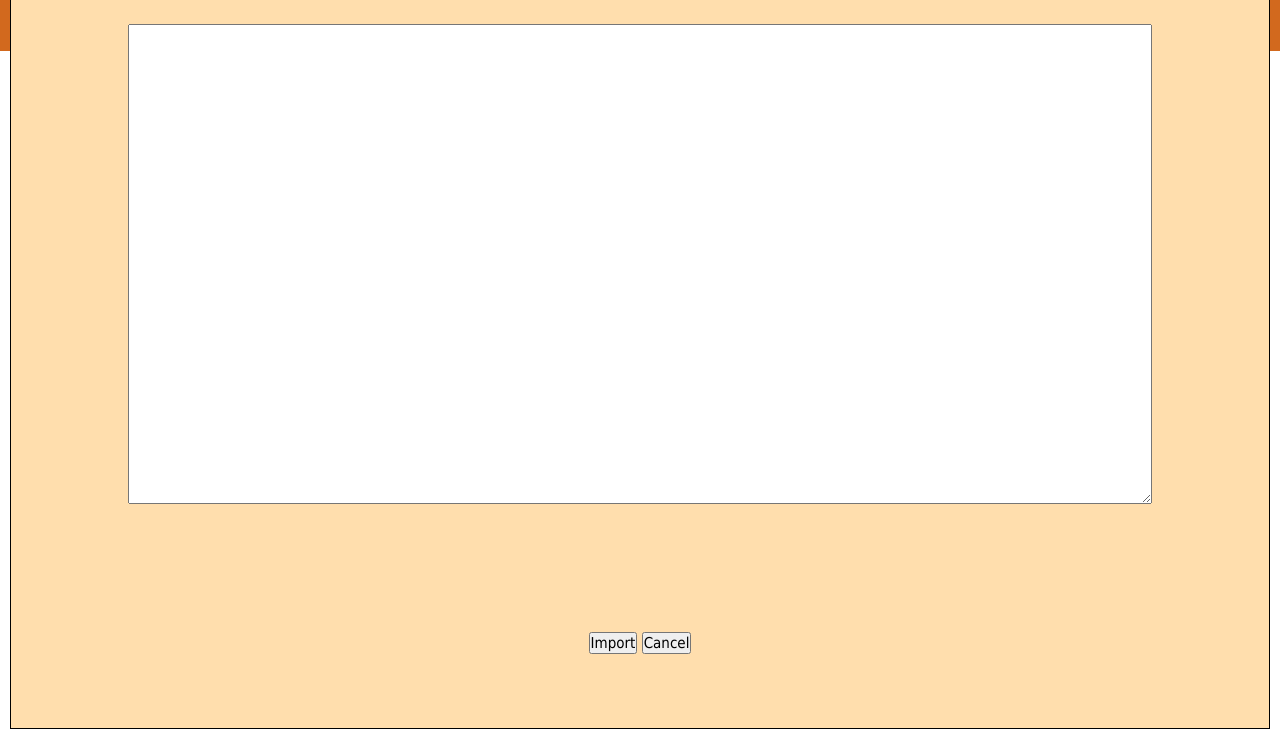
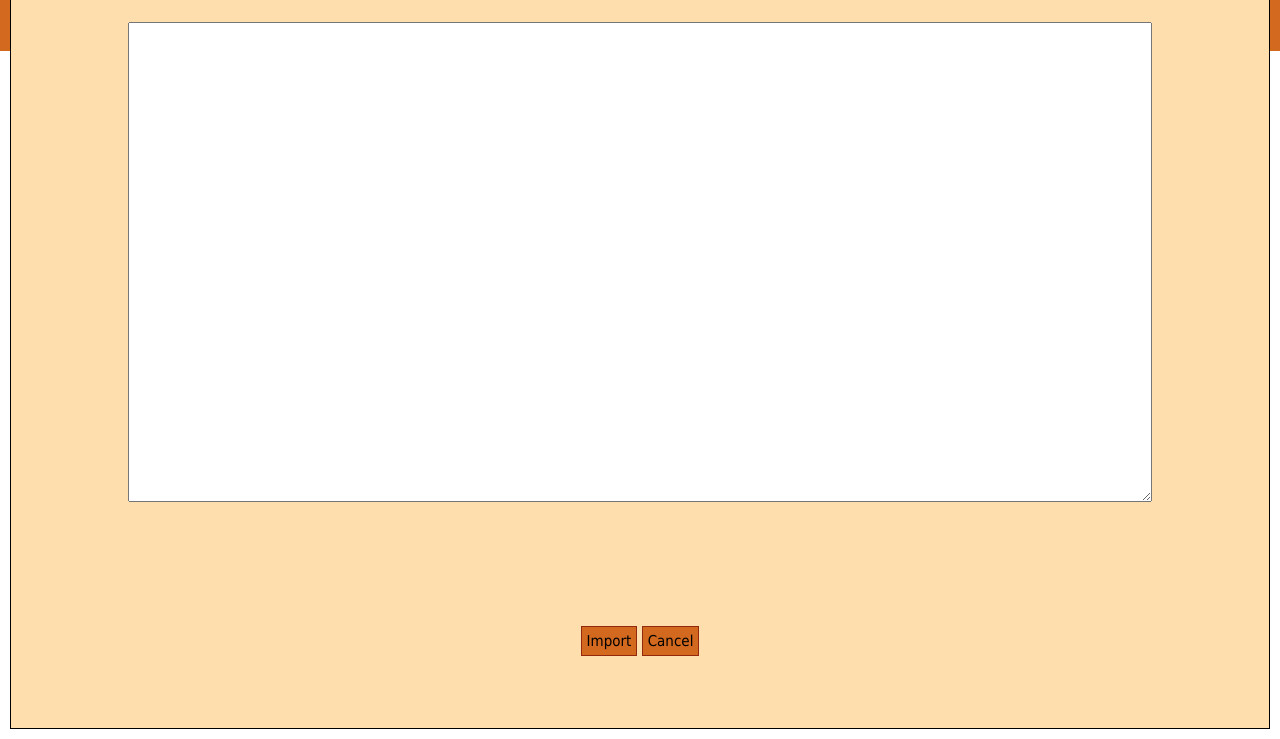
Before and after one commit to Anoname112/Sticky-Notes, a plain HTML site: page index.html in a window 1280 px wide. Both pictures are taken after a click on the icon 819 px from the left and 84 px from the top of the page. Shown: the part 61-800 px from the top of the page. Drawn offline with Linux system fonts and the light colour scheme.

Commit message:
Update fonts

```diff
--- a/style.css
+++ b/style.css
@@ -1,7 +1,7 @@
 *, body {
 	margin: 0;
 	padding: 0;
-	font-family: "Tahoma";
+	font-family: "Tahoma", "Trebuchet MS", "Arial", "Helvetica";
 	font-size: 15px;
 }
 
@@ -100,7 +100,7 @@
 	border: 1px solid #AAAAAA;
 	background-color: #FFDEAD;
 	width: 250px;
-	font-family: "Tahoma";
+	font-family: "Tahoma", "Trebuchet MS", "Arial", "Helvetica";
 }
 
 #importdiv {
@@ -125,4 +125,11 @@
 	padding: 5px;
 	width: 80vw;
 	height: 60vh;
+	font-family: "Consolas", "Roboto Mono", "Courier New", "Courier";
 }
+
+#importbutton, #importcancel {
+	padding: 5px;
+	border: 1px solid #92290E;
+	background-color: #D2691E;
+}
```
